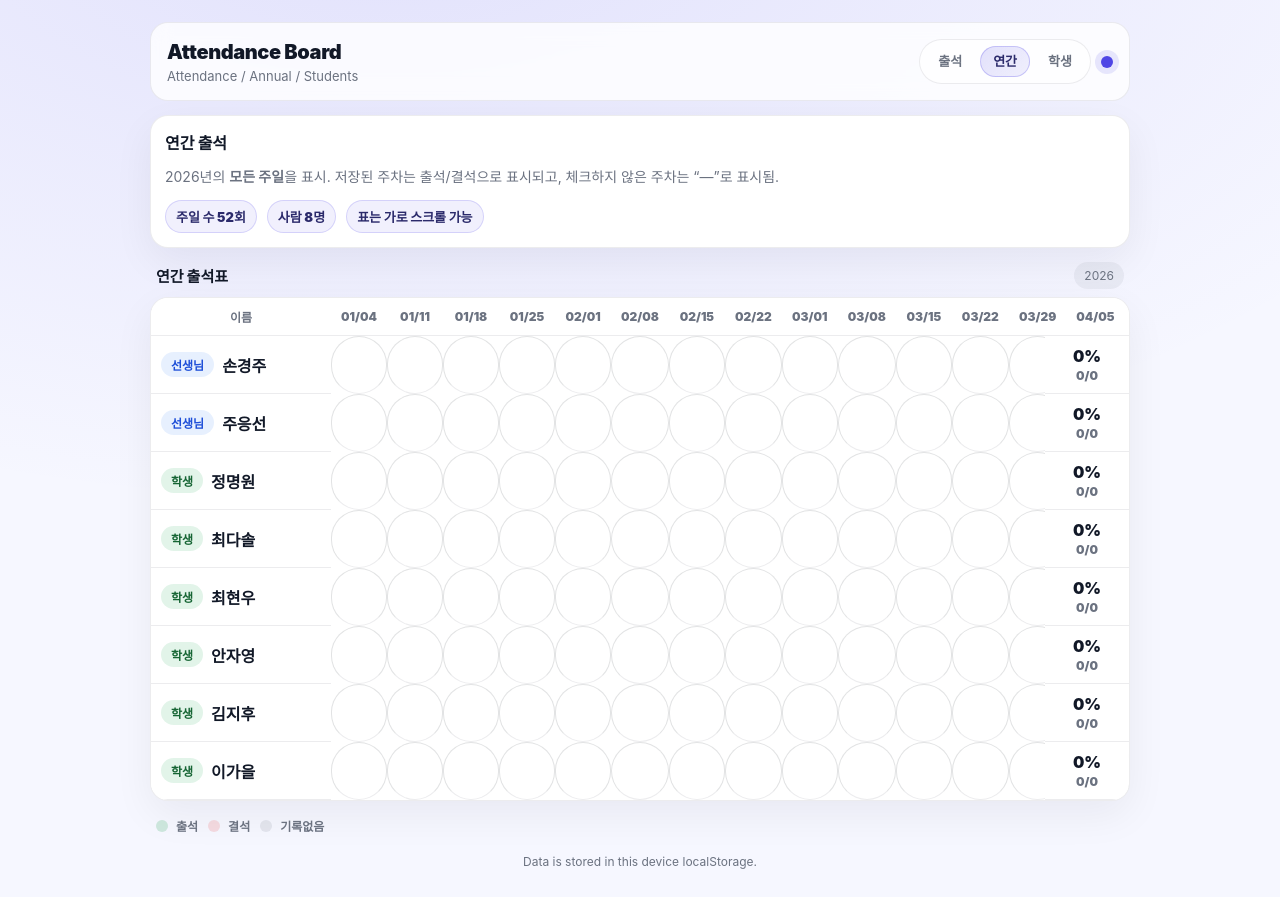
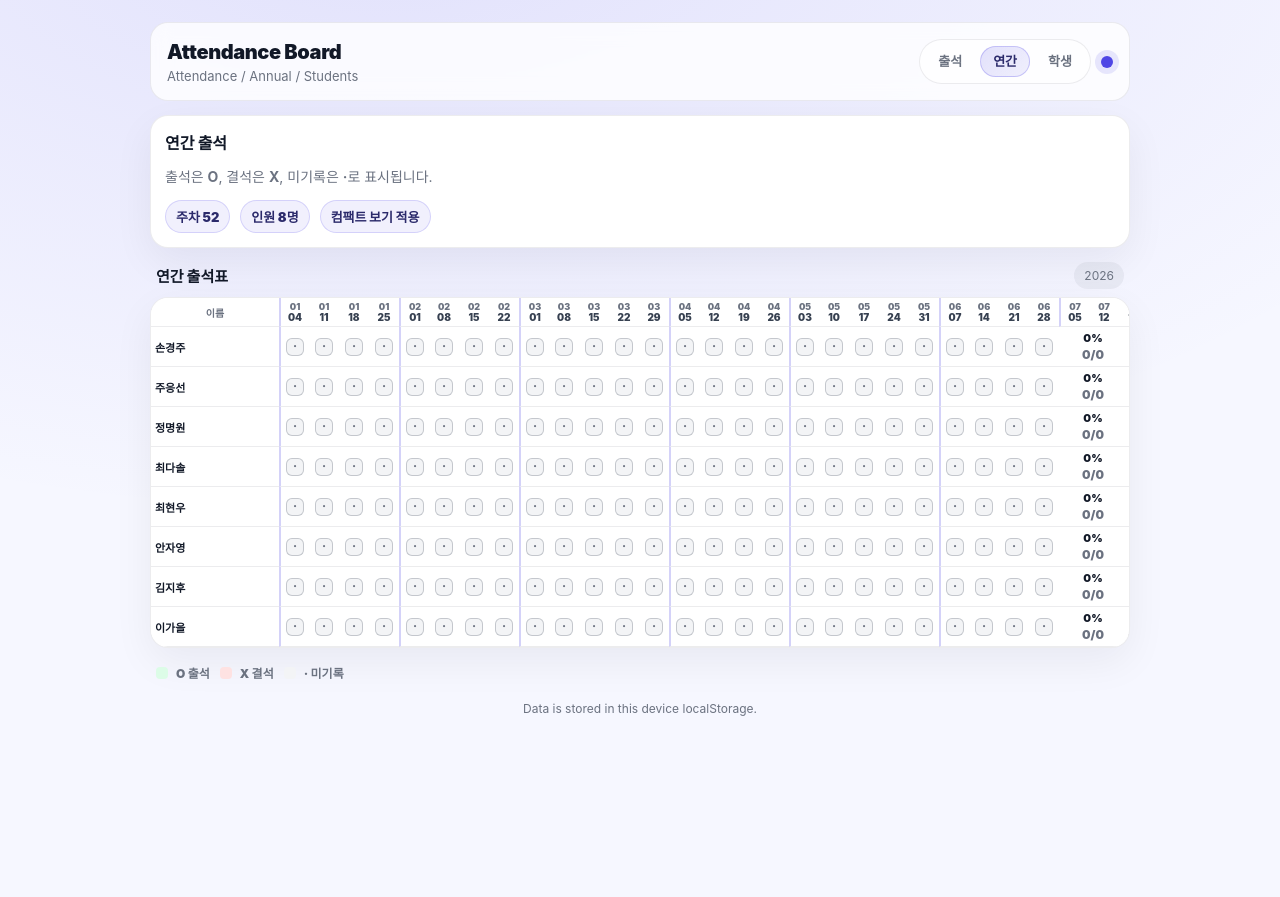
Before and after one commit to sohn0356-git/myHomeSite, a React (Vite) app: page / in a window 1280 px wide. Both pictures are taken after a click on the tab "연간". After the commit the page ends 800 px from the top, so only its background shows below. Built offline with nearby package versions, Linux system fonts and the light colour scheme.

Commit message:
feat: improve annual attendance readability with compact O/X/dot matrix UI

```diff
--- a/src/App.css
+++ b/src/App.css
@@ -428,16 +428,20 @@ button:active {
 .annualTable th,
 .annualTable td {
   border-bottom: 1px solid var(--line);
-  padding: 10px 10px;
+  padding: 4px 4px;
   text-align: center;
   white-space: nowrap;
   background: #fff;
 }
 
 .annualTable thead th {
-  font-size: 12px;
+  font-size: 10px;
   color: var(--muted);
   font-weight: 900;
+}
+
+.annualCompact {
+  font-size: 11px;
 }
 
 .stickyHead {
@@ -458,20 +462,22 @@ button:active {
 
 .nameHead {
   text-align: left;
-  min-width: 180px;
+  min-width: 128px;
 }
 
 .dateHead {
-  min-width: 56px;
+  min-width: 30px;
+  padding: 6px 2px;
+  line-height: 1.05;
 }
 
 .sumHead {
-  min-width: 84px;
+  min-width: 72px;
 }
 
 .nameCell {
   text-align: left;
-  min-width: 180px;
+  min-width: 128px;
 }
 
 .nameCellInner {
@@ -484,28 +490,56 @@ button:active {
   font-weight: 900;
 }
 
-.cell {
+.dateMM,
+.dateDD {
+  display: block;
+}
+
+.dateMM {
+  font-size: 9px;
+}
+
+.dateDD {
+  font-size: 10px;
+  color: #374151;
+}
+
+.monthStart {
+  border-left: 2px solid rgba(79, 70, 229, 0.24);
+}
+
+.cellTd {
+  padding: 3px 2px;
+}
+
+.cellMark {
   width: 18px;
-  min-width: 18px;
   height: 18px;
-  border-radius: 999px;
-  margin: 0 auto;
+  display: inline-grid;
+  place-items: center;
+  border-radius: 6px;
   border: 1px solid rgba(17, 24, 39, 0.12);
+  font-size: 11px;
+  font-weight: 900;
+  line-height: 1;
 }
 
 .cellOn {
-  background: rgba(22, 163, 74, 0.18);
-  border-color: rgba(22, 163, 74, 0.35);
+  background: #dcfce7;
+  color: #166534;
+  border-color: rgba(22, 163, 74, 0.5);
 }
 
 .cellOff {
-  background: rgba(239, 68, 68, 0.16);
-  border-color: rgba(239, 68, 68, 0.3);
+  background: #fee2e2;
+  color: #991b1b;
+  border-color: rgba(239, 68, 68, 0.45);
 }
 
 .cellNone {
-  background: rgba(17, 24, 39, 0.08);
-  border-color: rgba(17, 24, 39, 0.12);
+  background: #f3f4f6;
+  color: #6b7280;
+  border-color: rgba(107, 114, 128, 0.35);
 }
 
 .sumCell {
@@ -514,7 +548,7 @@ button:active {
   z-index: 2;
   background: rgba(255, 255, 255, 0.94);
   backdrop-filter: blur(8px);
-  min-width: 84px;
+  min-width: 72px;
 }
 
 .sumCellInner {
@@ -552,7 +586,7 @@ button:active {
 .legendSwatch {
   width: 12px;
   height: 12px;
-  border-radius: 999px;
+  border-radius: 4px;
   display: inline-block;
 }
 
@@ -770,10 +804,16 @@ button:active {
 
   .nameHead,
   .nameCell {
-    min-width: 150px;
+    min-width: 108px;
   }
 
   .dateHead {
-    min-width: 52px;
+    min-width: 24px;
+  }
+
+  .cellMark {
+    width: 16px;
+    height: 16px;
+    font-size: 10px;
   }
 }
--- a/src/components/AnnualPage.jsx
+++ b/src/components/AnnualPage.jsx
@@ -11,9 +11,7 @@ function toYMD(date) {
   return `${y}-${m}-${d}`;
 }
 
-// ✅ 해당 연도의 "모든 주일" 리스트 만들기
 function getAllSundaysOfYear(year) {
-  // 1/1부터 시작해서 첫 번째 일요일 찾기
   const d = new Date(year, 0, 1);
   while (d.getDay() !== 0) d.setDate(d.getDate() + 1);
 
@@ -25,22 +23,23 @@ function getAllSundaysOfYear(year) {
   return list;
 }
 
+function isMonthStart(sundays, idx) {
+  if (idx === 0) return true;
+  return sundays[idx - 1].getMonth() !== sundays[idx].getMonth();
+}
+
 export default function AnnualPage({ year, members, attendanceByWeek }) {
   const sundays = useMemo(() => getAllSundaysOfYear(year), [year]);
 
-  // attendanceByWeek 키가 "attendance-YYYY-MM-DD" 라는 전제
   const matrix = useMemo(() => {
-    // { [memberId]: boolean[] } 형태로 변환
     const map = {};
     for (const m of members) map[m.id] = [];
 
     sundays.forEach((date) => {
-      const ymd = toYMD(date);
-      const key = `attendance-${ymd}`;
+      const key = `attendance-${toYMD(date)}`;
       const weekData = attendanceByWeek?.[key] || {};
 
       members.forEach((m) => {
-        // 기록이 없으면 null, 기록이 있으면 true/false
         const has = Object.prototype.hasOwnProperty.call(weekData, m.id);
         map[m.id].push(has ? !!weekData[m.id] : null);
       });
@@ -52,23 +51,20 @@ export default function AnnualPage({ year, members, attendanceByWeek }) {
   const summary = useMemo(() => {
     const perMember = {};
     members.forEach((m) => {
-      let totalRecorded = 0;
+      let recorded = 0;
       let present = 0;
 
-      const arr = matrix[m.id] || [];
-      arr.forEach((v) => {
+      (matrix[m.id] || []).forEach((v) => {
         if (v === null) return;
-        totalRecorded += 1;
+        recorded += 1;
         if (v === true) present += 1;
       });
 
       perMember[m.id] = {
         present,
-        absent: totalRecorded - present,
-        recorded: totalRecorded,
-        pct: totalRecorded
-          ? Math.round((present / totalRecorded) * 1000) / 10
-          : 0,
+        absent: recorded - present,
+        recorded,
+        pct: recorded ? Math.round((present / recorded) * 1000) / 10 : 0,
       };
     });
     return perMember;
@@ -79,14 +75,12 @@ export default function AnnualPage({ year, members, attendanceByWeek }) {
       <div className="heroCard">
         <div className="panelTitle">연간 출석</div>
         <div className="panelDesc">
-          {year}년의 <b>모든 주일</b>을 표시. 저장된 주차는 출석/결석으로
-          표시되고, 체크하지 않은 주차는 “—”로 표시됨.
+          출석은 <b>O</b>, 결석은 <b>X</b>, 미기록은 <b>·</b>로 표시됩니다.
         </div>
-
         <div className="miniSummary">
-          <span>주일 수 {sundays.length}회</span>
-          <span>사람 {members.length}명</span>
-          <span>표는 가로 스크롤 가능</span>
+          <span>주차 {sundays.length}</span>
+          <span>인원 {members.length}명</span>
+          <span>컴팩트 보기 적용</span>
         </div>
       </div>
 
@@ -97,26 +91,27 @@ export default function AnnualPage({ year, members, attendanceByWeek }) {
         </div>
 
         <div className="annualTableWrap">
-          <table className="annualTable">
+          <table className="annualTable annualCompact">
             <thead>
               <tr>
                 <th className="stickyCol stickyHead nameHead">이름</th>
-                {sundays.map((d) => {
+                {sundays.map((d, idx) => {
                   const ymd = toYMD(d);
-                  // 월/일만 짧게
-                  const label = `${pad2(d.getMonth() + 1)}/${pad2(
-                    d.getDate()
-                  )}`;
+                  const monthStart = isMonthStart(sundays, idx);
                   return (
-                    <th key={ymd} className="stickyHead dateHead" title={ymd}>
-                      {label}
+                    <th
+                      key={ymd}
+                      className={`stickyHead dateHead ${
+                        monthStart ? "monthStart" : ""
+                      }`}
+                      title={ymd}
+                    >
+                      <span className="dateMM">{pad2(d.getMonth() + 1)}</span>
+                      <span className="dateDD">{pad2(d.getDate())}</span>
                     </th>
                   );
                 })}
-                <th
-                  className="stickyHead sumHead"
-                  title="저장된 주차 기준 출석률"
-                >
+                <th className="stickyHead sumHead" title="출석률 / 출석 횟수">
                   출석률
                 </th>
               </tr>
@@ -131,49 +126,33 @@ export default function AnnualPage({ year, members, attendanceByWeek }) {
                   <tr key={m.id}>
                     <td className="stickyCol nameCell">
                       <div className="nameCellInner">
-                        <span
-                          className={`pill ${
-                            m.role === "선생님" ? "pillTeacher" : "pillStudent"
-                          }`}
-                        >
-                          {m.role}
-                        </span>
                         <span className="nameText">{m.name}</span>
                       </div>
                     </td>
 
                     {row.map((v, idx) => {
                       const ymd = toYMD(sundays[idx]);
-                      if (v === true) {
-                        return (
-                          <td
-                            key={`${m.id}-${ymd}`}
-                            className="cell cellOn"
-                            title={`${ymd} 출석`}
-                          />
-                        );
-                      }
-                      if (v === false) {
-                        return (
-                          <td
-                            key={`${m.id}-${ymd}`}
-                            className="cell cellOff"
-                            title={`${ymd} 결석`}
-                          />
-                        );
-                      }
+                      const monthStart = isMonthStart(sundays, idx);
+                      const stateClass =
+                        v === true ? "cellOn" : v === false ? "cellOff" : "cellNone";
+                      const mark = v === true ? "O" : v === false ? "X" : "·";
+                      const stateText =
+                        v === true ? "출석" : v === false ? "결석" : "미기록";
+
                       return (
                         <td
                           key={`${m.id}-${ymd}`}
-                          className="cell cellNone"
-                          title={`${ymd} 기록없음`}
-                        />
+                          className={`cellTd ${monthStart ? "monthStart" : ""}`}
+                          title={`${ymd} ${stateText}`}
+                        >
+                          <span className={`cellMark ${stateClass}`}>{mark}</span>
+                        </td>
                       );
                     })}
 
                     <td
                       className="sumCell"
-                      title={`출석 ${s.present} / 기록 ${s.recorded}`}
+                      title={`출석 ${s.present} / 기록 ${s.recorded}, 결석 ${s.absent}`}
                     >
                       <div className="sumCellInner">
                         <div className="pct">{s.pct}%</div>
@@ -191,13 +170,13 @@ export default function AnnualPage({ year, members, attendanceByWeek }) {
 
         <div className="annualLegend">
           <span className="legendItem">
-            <i className="legendSwatch cellOn" /> 출석
+            <i className="legendSwatch cellOn" /> O 출석
           </span>
           <span className="legendItem">
-            <i className="legendSwatch cellOff" /> 결석
+            <i className="legendSwatch cellOff" /> X 결석
           </span>
           <span className="legendItem">
-            <i className="legendSwatch cellNone" /> 기록없음
+            <i className="legendSwatch cellNone" /> · 미기록
           </span>
         </div>
       </section>
```
